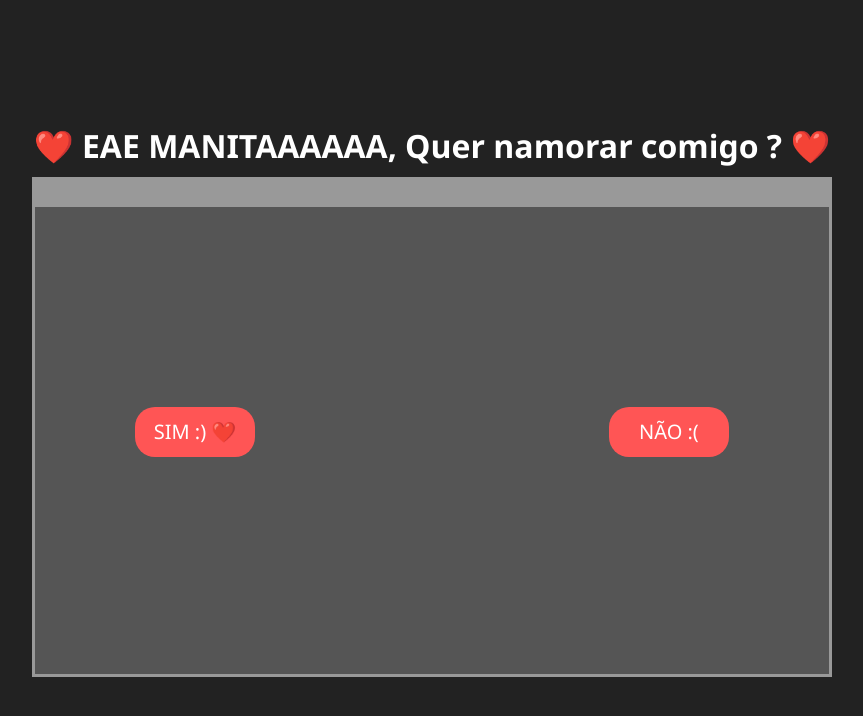
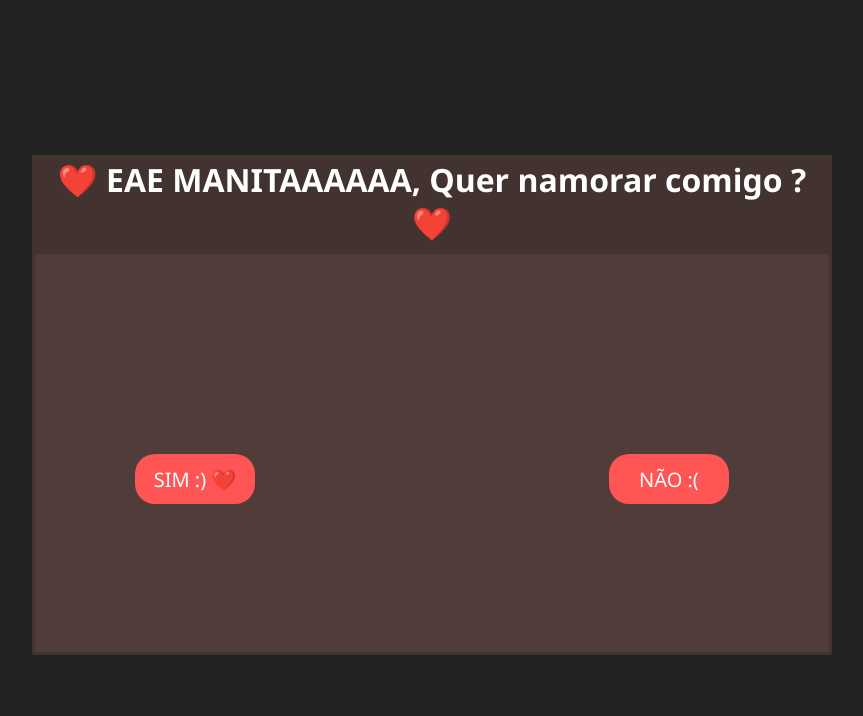
Before and after one commit to jhonatasousa58/jhonatasousa58.github.io, a plain HTML site: page brbrbrmanita/index.html in a window 1280 px wide. Shown: the whole page, without its empty margins (208-1071 px from the left). Drawn offline with Linux system fonts and the light colour scheme.

Commit message:
tentando algo aqui

```diff
--- a/brbrbrmanita/index.html
+++ b/brbrbrmanita/index.html
@@ -8,8 +8,8 @@
     <title>❤️ EAE MANITAAAAAA, Quer namorar comigo ? ❤️</title>
 </head>
 <body>
-    <h1>❤️ EAE MANITAAAAAA, Quer namorar comigo ? ❤️</h1>
     <div class="div">
+        <h1>❤️ EAE MANITAAAAAA, Quer namorar comigo ? ❤️</h1>
         <button id="botaoSim" class="button">SIM :) ❤️</button>
         <button id="botaoNao" class="button">NÃO :(</button>
     </div>
--- a/brbrbrmanita/script.js
+++ b/brbrbrmanita/script.js
@@ -16,7 +16,7 @@ function RECUSADOOOOO(){
 }
 
 function esquivaDoBotao(){
-    botaoNao.style.top = Math.floor(Math.random() * 90) + '%';
+    botaoNao.style.top = Math.floor(Math.random() * 80) + '%';
     botaoNao.style.left = Math.floor(Math.random() * 65) + '%';
     contadorDeRecusadas++;
 }
--- a/brbrbrmanita/style.css
+++ b/brbrbrmanita/style.css
@@ -13,6 +13,9 @@ html {
 h1 {
     color: #fff;
     font-family: 'Segoe UI', Tahoma, Geneva, Verdana, sans-serif;
+    background-color: #423230;
+    padding-bottom: 10px;
+    text-align: center;
 }
 
 body {
@@ -26,10 +29,10 @@ body {
 }
 
 .div {
-    border: 3px solid #999;
-    border-top: 30px solid #999;
+    border: 3px solid #423230;
     margin: 10px 0 0 0;
-    background-color: #555;
+    /* Cor aproximada do olho ddela kkkk */
+    background-color: #503C39;
     width: 50em;
     height: 31.25em;
 }
```
